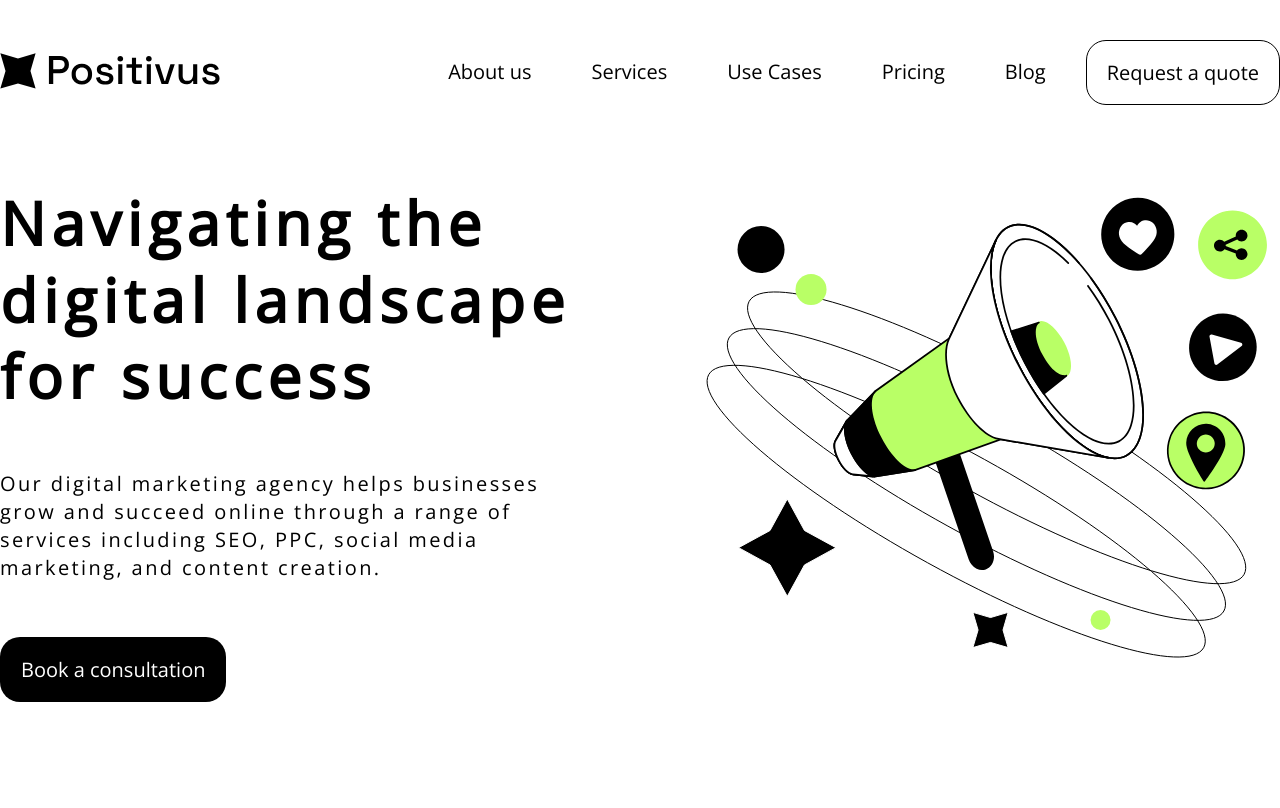
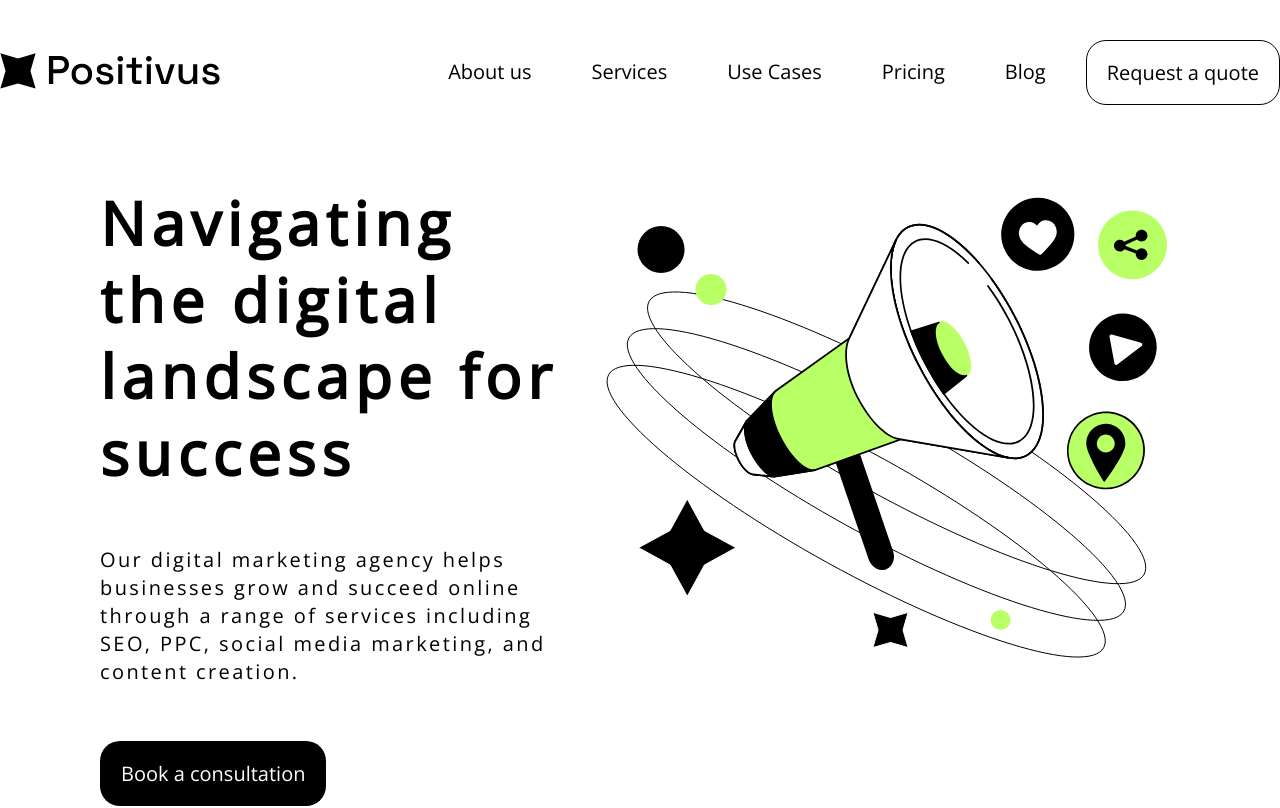
Before and after one commit to Kadokan69/multitask, a React (Vite) app: page / in a window 1280 px wide. Shown: the top 808 px of the page. Built offline with nearby package versions, Linux system fonts and the light colour scheme.

Commit message:
fix: Фикс верстки

```diff
--- a/src/App.tsx
+++ b/src/App.tsx
@@ -36,8 +36,8 @@ function App() {
         <Team />
         <Testimonials />
         <ContactUs />
-        <Footer />
       </main>
+      <Footer />
     </div>
   );
 }
--- a/src/components/Banner/Banner.module.scss
+++ b/src/components/Banner/Banner.module.scss
@@ -6,7 +6,7 @@
     display: flex;
     max-width: 1440px;
     justify-content: space-between;
-    padding: 2em 0;
+    padding: 2em 5em;
     min-height: 3em;
     margin: 0 auto;
 
@@ -30,7 +30,6 @@
         padding: 1em;
       }
     }
-    .banner_images {
-    }
+
   }
 }
```
